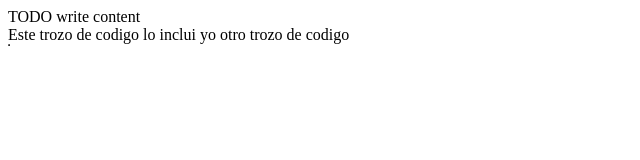
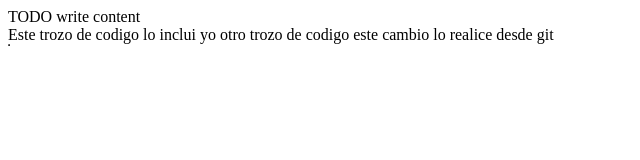
Before and after one commit to jhondominguez1/prueba1977, a plain HTML site: page adm/index.html in a window 1280 px wide. Shown: the whole page, without its empty margins (0-640 px from the left). Drawn offline with Linux system fonts and the light colour scheme.

Commit message:
Update index.html
añadi una linea donde dice "este cambio lo realice desde git"

```diff
--- a/adm/index.html
+++ b/adm/index.html
@@ -15,6 +15,7 @@ and open the template in the editor.
         <table border= "1">
             Este trozo de codigo lo inclui yo
             otro trozo de codigo
+            este cambio lo realice desde git
         </table>
     </body>
 </html>
```
